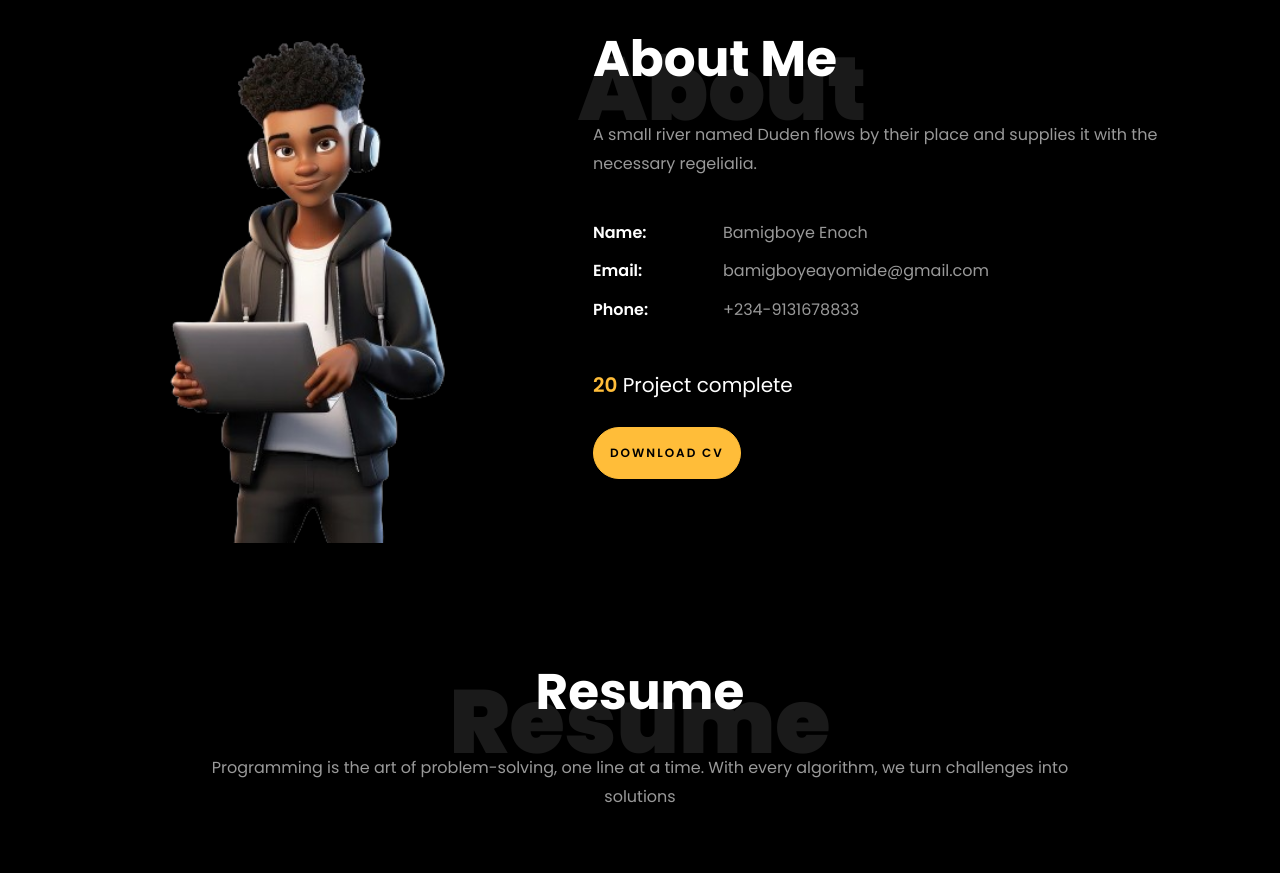
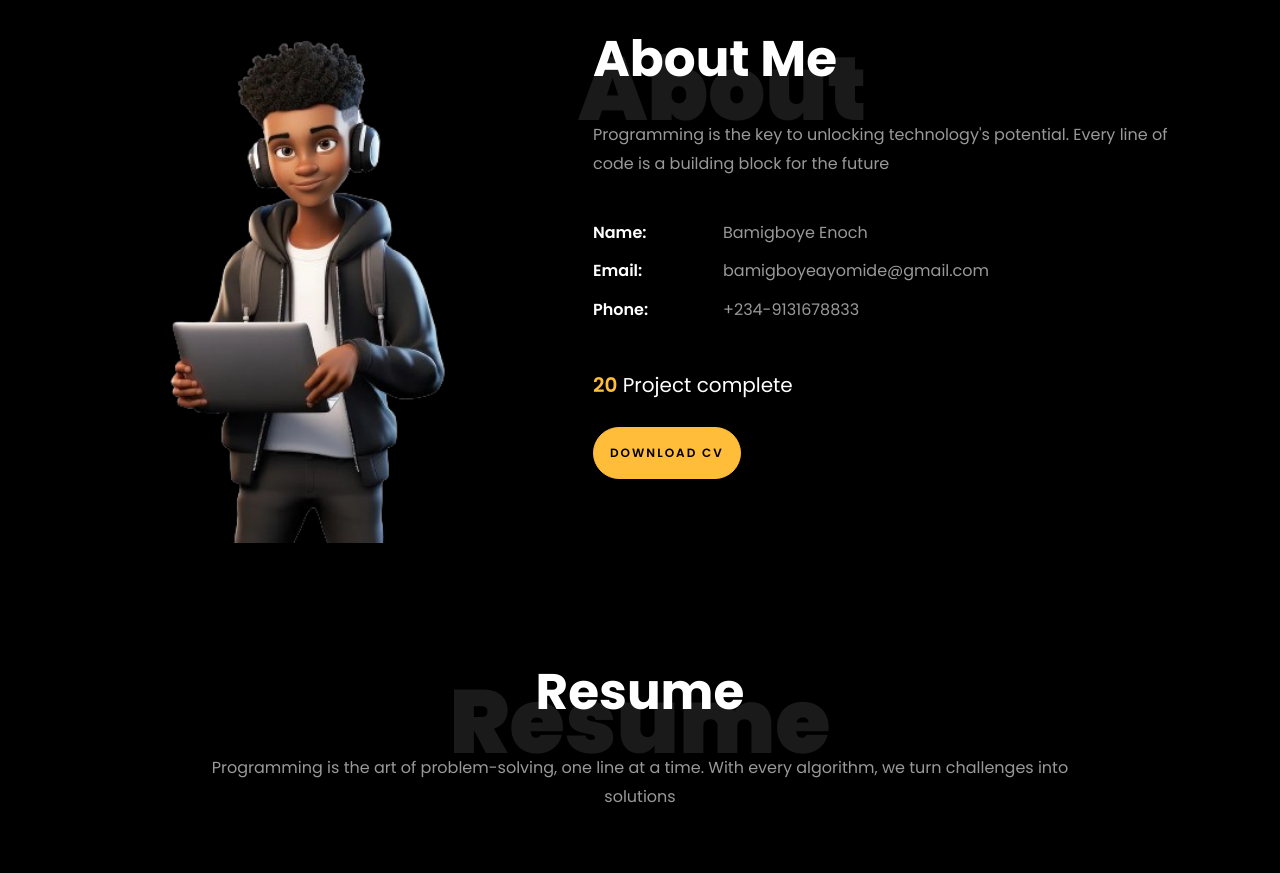
Before and after one commit to Baydee/Enoch, a plain HTML site: page index.html in a window 1280 px wide. Shown: the part 840-1713 px from the top of the page. Drawn offline with Linux system fonts and the light colour scheme; files whose address does not match are found by name.

Commit message:
Update index.html

```diff
--- a/index.html
+++ b/index.html
@@ -101,7 +101,7 @@
 		          <div class="col-md-12 heading-section ftco-animate">
 		          	<h1 class="big">About</h1>
 		            <h2 class="mb-4">About Me</h2>
-		            <p>A small river named Duden flows by their place and supplies it with the necessary regelialia.</p>
+		            <p>Programming is the key to unlocking technology's potential. Every line of code is a building block for the future</p>
 		            <ul class="about-info mt-4 px-md-0 px-2">
 		            	<li class="d-flex"><span>Name:</span> <span>Bamigboye Enoch </span></li>
 		            	<li class="d-flex"><span>Email:</span> <span>bamigboyeayomide@gmail.com</span></li>
```
